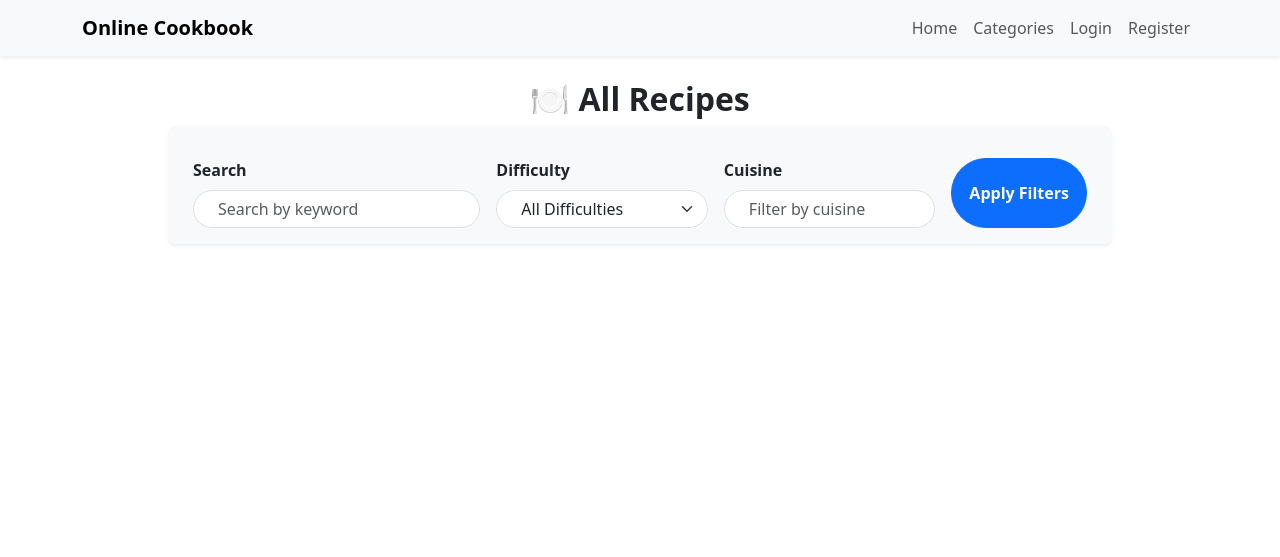
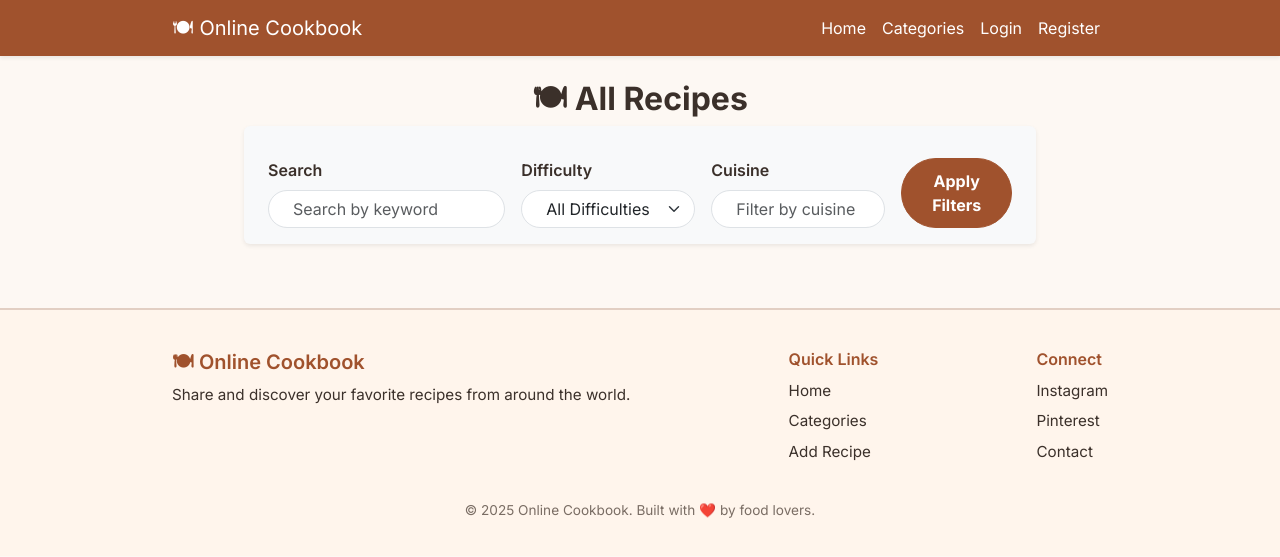
Before and after one commit to Danut89/Project_Online_Cookbook, a Flask app: page / in a window 1280 px wide. Shown: the top 557 px of the page. Run offline with Flask 3, Linux system fonts and the light colour scheme; data that the repository does not hold is empty.

Commit message:
Created css file to improve the UI\UX

```diff
--- /dev/null
+++ b/app/static/css/style.css
@@ -0,0 +1,60 @@
+
+        body { font-family: 'Inter', sans-serif; background-color: #FDF8F3; color: #3B302A; }
+        .navbar { background-color: #A0522D !important; }
+        .navbar-brand, .nav-link { color: white !important; font-weight: 500; }
+        .nav-link:hover { color: #FFB347 !important; }
+        .btn-primary { background-color: #A0522D; border-color: #A0522D; }
+        .btn-primary:hover { background-color: #814421; border-color: #814421; }
+        .alert { border-radius: 8px; }
+        .container { max-width: 960px; }
+
+        /* Footer */
+
+        .site-footer {
+            background-color: #fff5ec;
+            padding: 40px 0 20px;
+            border-top: 2px solid #e2cfc3;
+            font-size: 0.95rem;
+            color: #3b302a;
+            margin-top: 40px;
+          }
+
+          .footer-grid {
+            display: flex;
+            flex-wrap: wrap;
+            justify-content: space-between;
+            gap: 30px;
+            margin-bottom: 20px;
+          }
+
+          .site-footer h5,
+          .site-footer h6 {
+            font-weight: 600;
+            margin-bottom: 10px;
+            color: #a0522d;
+          }
+
+          .site-footer ul {
+            list-style: none;
+            padding: 0;
+          }
+
+          .site-footer ul li {
+            margin-bottom: 8px;
+          }
+
+          .site-footer ul li a {
+            text-decoration: none;
+            color: #3b302a;
+            transition: color 0.3s;
+          }
+
+          .site-footer ul li a:hover {
+            color: #ffb347;
+          }
+
+          .footer-bottom {
+            text-align: center;
+            color: #7a6d64;
+            font-size: 0.85rem;
+          }
--- a/app/templates/base.html
+++ b/app/templates/base.html
@@ -7,13 +7,16 @@
     <title>{% block title %}Online Cookbook{% endblock %}</title>
     <!-- Bootstrap 5 CSS -->
     <link href="https://cdn.jsdelivr.net/npm/bootstrap@5.3.0/dist/css/bootstrap.min.css" rel="stylesheet">
+    <!-- Custom Fonts & Styles -->
+    <link href="https://fonts.googleapis.com/css2?family=Inter:wght@400;600;700&display=swap" rel="stylesheet">
+    <link rel="stylesheet" href="{{ url_for('static', filename='../static/css/style.css') }}">
 </head>
 <body>
 
 <!-- Navbar -->
-<nav class="navbar navbar-expand-lg navbar-light bg-light shadow-sm">
+<nav class="navbar navbar-expand-lg shadow-sm">
     <div class="container">
-        <a class="navbar-brand fw-bold" href="{{ url_for('main.home') }}">Online Cookbook</a>
+        <a class="navbar-brand" href="{{ url_for('main.home') }}">🍽 Online Cookbook</a>
 
         <button class="navbar-toggler" type="button" data-bs-toggle="collapse" data-bs-target="#navbarNav">
             <span class="navbar-toggler-icon"></span>
@@ -22,18 +25,29 @@
         <div class="collapse navbar-collapse" id="navbarNav">
             <ul class="navbar-nav ms-auto">
                 <li class="nav-item">
-                    <a class="nav-link" href="{{ url_for('main.home') }}">Home</a></li>
+                    <a class="nav-link" href="{{ url_for('main.home') }}">Home</a>
+                </li>
                 <li class="nav-item">
                     <a class="nav-link" href="{{ url_for('main.browse_categories') }}">Categories</a>
                 </li>
 
                 {% if current_user.is_authenticated %}
-                    <li class="nav-item"><a class="nav-link" href="{{ url_for('main.add_recipe') }}">Add Recipe</a></li>
-                    <li class="nav-item"><a class="nav-link" href="{{ url_for('main.profile') }}">Profile</a></li>
-                    <li class="nav-item"><a class="nav-link" href="{{ url_for('auth.logout') }}">Logout</a></li>
+                    <li class="nav-item">
+                        <a class="nav-link" href="{{ url_for('main.add_recipe') }}">Add Recipe</a>
+                    </li>
+                    <li class="nav-item">
+                        <a class="nav-link" href="{{ url_for('main.profile') }}">Profile</a>
+                    </li>
+                    <li class="nav-item">
+                        <a class="nav-link" href="{{ url_for('auth.logout') }}">Logout</a>
+                    </li>
                 {% else %}
-                    <li class="nav-item"><a class="nav-link" href="{{ url_for('auth.login') }}">Login</a></li>
-                    <li class="nav-item"><a class="nav-link" href="{{ url_for('auth.register') }}">Register</a></li>
+                    <li class="nav-item">
+                        <a class="nav-link" href="{{ url_for('auth.login') }}">Login</a>
+                    </li>
+                    <li class="nav-item">
+                        <a class="nav-link" href="{{ url_for('auth.register') }}">Register</a>
+                    </li>
                 {% endif %}
             </ul>
         </div>
@@ -65,8 +79,36 @@
     </div>
 </div>
 
+<footer class="site-footer">
+    <div class="container">
+      <div class="footer-grid">
+        <div>
+          <h5>🍽 Online Cookbook</h5>
+          <p>Share and discover your favorite recipes from around the world.</p>
+        </div>
+        <div>
+          <h6>Quick Links</h6>
+          <ul>
+            <li><a href="{{ url_for('main.home') }}">Home</a></li>
+            <li><a href="{{ url_for('main.browse_categories') }}">Categories</a></li>
+            <li><a href="{{ url_for('main.add_recipe') }}">Add Recipe</a></li>
+          </ul>
+        </div>
+        <div>
+          <h6>Connect</h6>
+          <ul>
+            <li><a href="#">Instagram</a></li>
+            <li><a href="#">Pinterest</a></li>
+            <li><a href="#">Contact</a></li>
+          </ul>
+        </div>
+      </div>
+      <p class="footer-bottom">© 2025 Online Cookbook. Built with ❤️ by food lovers.</p>
+    </div>
+  </footer>
+
+
 <!-- Bootstrap JS -->
 <script src="https://cdn.jsdelivr.net/npm/bootstrap@5.3.0/dist/js/bootstrap.bundle.min.js"></script>
-
 </body>
 </html>
```
